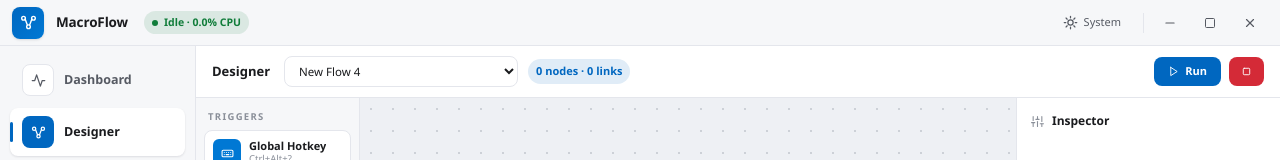
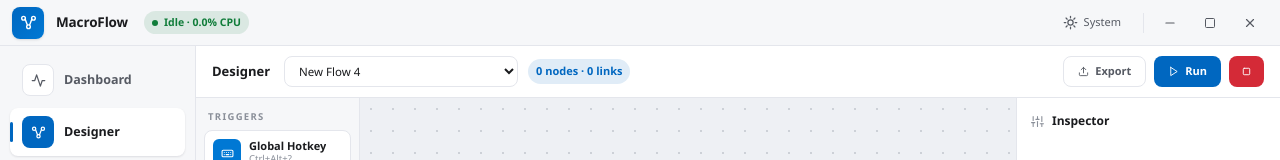
Before and after one commit to jaimitus/MacroFlow, a React (Vite) app: page / in a window 1280 px wide. Both pictures are taken after a click on the button "NEW FLOW". Shown: the top 160 px of the page. Built offline with nearby package versions, Linux system fonts and the light colour scheme.

Commit message:
feat: add export button to designer and fix dashboard execution tracking

```diff
--- a/src/App.tsx
+++ b/src/App.tsx
@@ -119,6 +119,7 @@
   const [flows, setFlows] = useState<Flow[]>(() => readStoredFlows());
   const [flowId, setFlowId] = useState('flow-1');
   const [selectedNodeId, setSelectedNodeId] = useState<string | null>(null);
+  const [executingFlowId, setExecutingFlowId] = useState<string | null>(null);
   const [settings, setSettings] = useState<AppSettings>(() => readStoredSettings());
 
   useEffect(() => {
@@ -352,6 +353,7 @@
     abortRef.current = ctl;
     if (mountedRef.current) {
       setIsExecuting(true);
+      setExecutingFlowId(targetFlow.id);
       setCurrentExecNode(null);
       appendLog('info', `[engine] ▶ running "${targetFlow.name}" · ${targetFlow.nodes.length} nodes`);
     }
@@ -416,6 +418,7 @@
       if (mountedRef.current) {
         setCurrentExecNode(null);
         setIsExecuting(false);
+        setExecutingFlowId(null);
       }
     }
   }, [flow, flows, appendLog, recordLatency]);
@@ -558,7 +561,7 @@
                     flows={flows}
                     hookEvents={hookEvents}
                     logs={logs}
-                    nodes={flow.nodes}
+                    nodes={isExecuting && executingFlowId ? (flows.find(f => f.id === executingFlowId)?.nodes || []) : (flow?.nodes || [])}
                     isExecuting={isExecuting}
                     currentExecNode={currentExecNode}
                     cpuHistory={cpuHistory}
--- a/src/components/Designer.tsx
+++ b/src/components/Designer.tsx
@@ -86,6 +86,23 @@
           {p.nodes.length} nodes · {p.edges.length} links
         </span>
         <div className="ml-auto flex gap-2">
+          <button
+            onClick={() => {
+              const activeFlow = p.flows.find(f => f.id === p.flowId);
+              if (!activeFlow) return;
+              const blob = new Blob([JSON.stringify(activeFlow, null, 2)], { type: 'application/json' });
+              const url = URL.createObjectURL(blob);
+              const a = document.createElement('a');
+              a.href = url;
+              a.download = `${activeFlow.name.replace(/[^a-z0-9]/gi, '_').toLowerCase()}.macroflow`;
+              a.click();
+              URL.revokeObjectURL(url);
+            }}
+            className="flex items-center gap-1.5 bg-surface border border-line hover:bg-brand/10 hover:border-brand/40 text-ink-2 hover:text-brand text-[11px] font-semibold px-3.5 py-1.5 rounded-lg transition-colors"
+            title="Export this flow"
+          >
+            <Icon name="upload" size={11} /> Export
+          </button>
           <button
             onClick={p.onRun}
             disabled={p.isExecuting}
```
